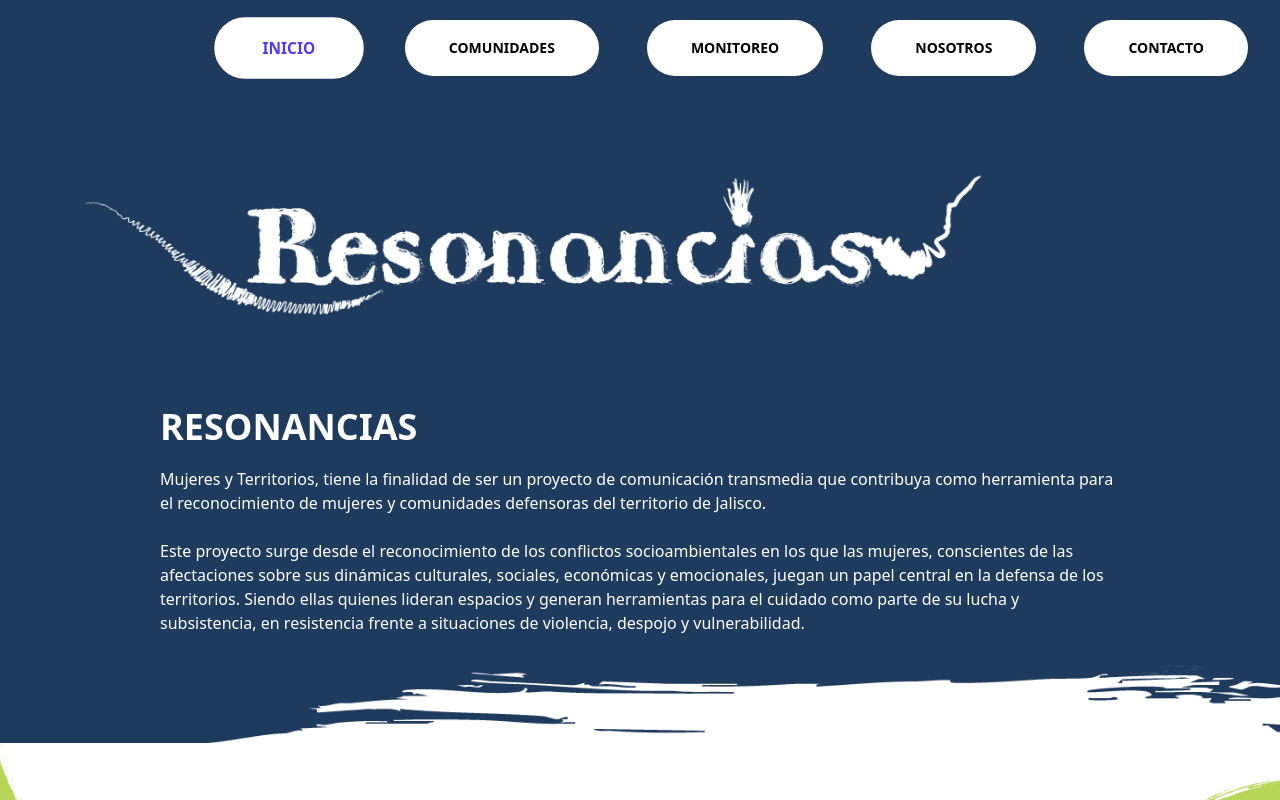
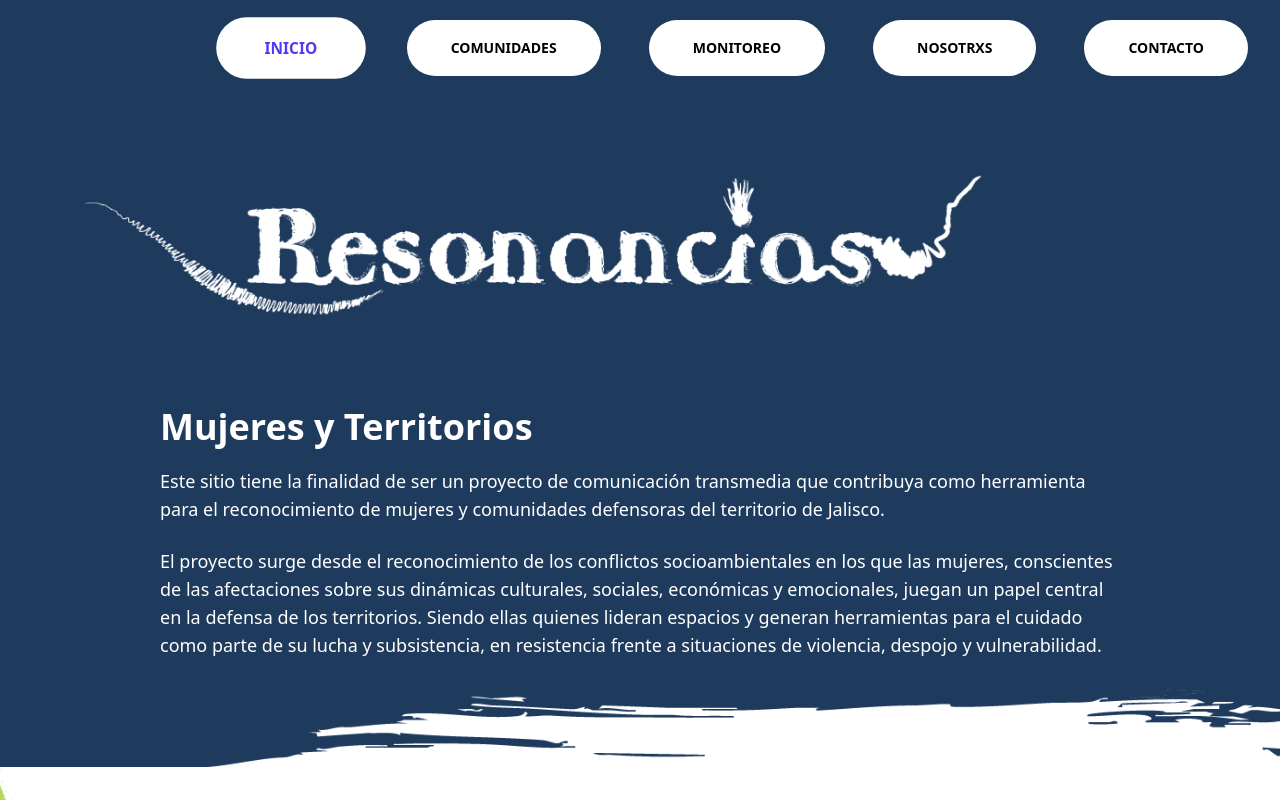
Before and after one commit to PAP-Alter-Codigo/website_frontend_react, a React (Vite) app: page / in a window 1280 px wide. Shown: the top 800 px of the page. Built offline with nearby package versions, Linux system fonts and the light colour scheme.

Commit message:
chore: modificar textos y eliminar imgs del mural

```diff
--- a/src/components/App-Header.tsx
+++ b/src/components/App-Header.tsx
@@ -7,7 +7,7 @@ const defaultItems: NavItem[] = [
   { to: "/", label: "INICIO" },
   { to: "/comunidades", label: "COMUNIDADES" },
   { to: "/monitoreo", label: "MONITOREO" },
-  { to: "/nosotros", label: "NOSOTROS" },
+  { to: "/nosotros", label: "NOSOTRXS" },
   { to: "/contacto", label: "CONTACTO" },
 ];
 
--- a/src/pages/comunidades/centro/juanacatlan/Mural-Juanacatlan-Page.tsx
+++ b/src/pages/comunidades/centro/juanacatlan/Mural-Juanacatlan-Page.tsx
@@ -7,34 +7,28 @@ import juanac1 from "@assets/comunidades/juanacatlan/DSCN0544.jpg";
 /* import juanac2 from "@assets/comunidades/juanacatlan/IMG_3182.jpg";
 import juanac3 from "@assets/comunidades/juanacatlan/IMG_3220.jpg";
 import juanac4 from "@assets/comunidades/juanacatlan/IMG_3242.jpg"; */
-import juanac5 from "@assets/comunidades/juanacatlan/IMG_3621.jpg";
+//import juanac5 from "@assets/comunidades/juanacatlan/IMG_3621.jpg";
 import juanac6 from "@assets/comunidades/juanacatlan/IMG_20240529_100755.jpg";
-import juanac7 from "@assets/comunidades/juanacatlan/IMG_20240529_125517.jpg";
+//import juanac7 from "@assets/comunidades/juanacatlan/IMG_20240529_125517.jpg";
 import juanac8 from "@assets/comunidades/juanacatlan/IMG_20240611_091546.jpg";
-import juanac9 from "@assets/comunidades/juanacatlan/IMG_20240611_091603.jpg";
+//import juanac9 from "@assets/comunidades/juanacatlan/IMG_20240611_091603.jpg";
 
 import mural1 from "@assets/comunidades/juanacatlan/Mural/mural1.jpeg";
-import mural2 from "@assets/comunidades/juanacatlan/Mural/mural2.jpeg";
-import mural3 from "@assets/comunidades/juanacatlan/Mural/mural3.jpeg";
+//import mural2 from "@assets/comunidades/juanacatlan/Mural/mural2.jpeg";
+//import mural3 from "@assets/comunidades/juanacatlan/Mural/mural3.jpeg";
 import mural4 from "@assets/comunidades/juanacatlan/Mural/mural4.jpeg";
 import mural5 from "@assets/comunidades/juanacatlan/Mural/mural5.jpeg";
-import mural6 from "@assets/comunidades/juanacatlan/Mural/mural6.jpeg";
+//import mural6 from "@assets/comunidades/juanacatlan/Mural/mural6.jpeg";
 import mural7 from "@assets/comunidades/juanacatlan/Mural/mural7.jpeg";
 
 
 const imgs = [
     { src: juanac1 },
-    { src: juanac5 },
     { src: juanac6 },
-    { src: juanac7 },
     { src: juanac8 },
-    { src: juanac9 },
     { src: mural1 },
-    { src: mural2 },
-    { src: mural3 },
     { src: mural4 },
     { src: mural5 },
-    { src: mural6 },
     { src: mural7 },
 ]
 
--- a/src/pages/home/Home-Page.tsx
+++ b/src/pages/home/Home-Page.tsx
@@ -12,13 +12,13 @@ export default function HomePage() {
             <img className="px-11 select-none" src={logo} alt="logo resonancias 1" />
             <div className="flex flex-1 justify-center pb-5">
                 <div className="w-9/12">
-                    <div className="text-4xl font-extrabold text-white pb-5">RESONANCIAS</div>
-                    <p className="text-white">
-                        Mujeres y Territorios, tiene la finalidad de ser un proyecto de comunicación transmedia que contribuya
+                    <div className="text-4xl font-extrabold text-white pb-5">Mujeres y Territorios</div>
+                    <p className="text-lg text-white">
+                        Este sitio tiene la finalidad de ser un proyecto de comunicación transmedia que contribuya
                         como herramienta para el reconocimiento de mujeres y comunidades defensoras del territorio de Jalisco.
                     </p> <br />
-                    <p className="text-white">
-                        Este proyecto surge desde el reconocimiento de los conflictos socioambientales en los que las mujeres,
+                    <p className="text-lg text-white">
+                        El proyecto surge desde el reconocimiento de los conflictos socioambientales en los que las mujeres,
                         conscientes de las afectaciones sobre sus dinámicas culturales, sociales, económicas y emocionales, juegan
                         un papel central en la defensa de los territorios. Siendo ellas quienes lideran espacios y generan
                         herramientas para el cuidado como parte de su lucha y subsistencia, en resistencia frente a situaciones de
--- a/src/pages/monitoreo/Monitoreo-Page.tsx
+++ b/src/pages/monitoreo/Monitoreo-Page.tsx
@@ -16,7 +16,7 @@ export default function MonitoreoPage() {
                         <div className="w-9/12">
                             <div className="text-4xl font-extrabold text-white pb-5">HERRAMIENTA DE MONITOREO</div>
                             <p className="text-white">
-                                La herramienta de monitoreo de TerritorioRios centraliza información sobre conflictos socioambientales
+                                La herramienta de monitoreo de TerritorioRios centraliza información sobre problemáticas ambientales
                                 en Jalisco, facilitando el acceso a datos relevantes para organizaciones,
                                 investigadores y defensores del territorio.
                             </p>
--- a/src/pages/nosotros/Nosotros-Description.tsx
+++ b/src/pages/nosotros/Nosotros-Description.tsx
@@ -4,7 +4,7 @@ export default function NosotrosDescription() {
     <section>
       <div className="flex flex-1 justify-center pt-12">
         <div className="w-9/12 mx-auto">
-          <h2 className="text-4xl font-extrabold pb-5 text-center">NOSOTROS</h2>
+          <h2 className="text-4xl font-extrabold pb-5 text-center">NOSOTRXS</h2>
 
           <div className="space-y-4 text-lg leading-relaxed text-gray-700">
             <p>
```
